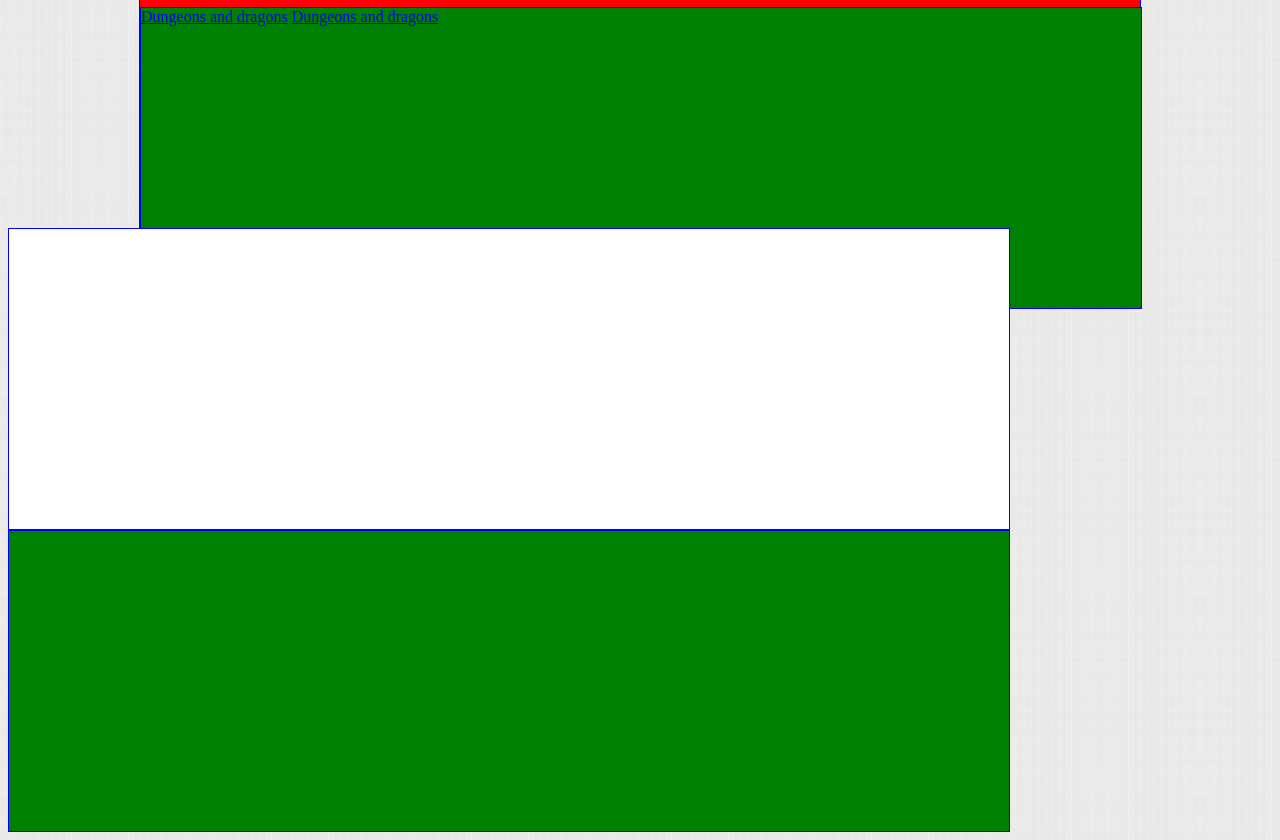
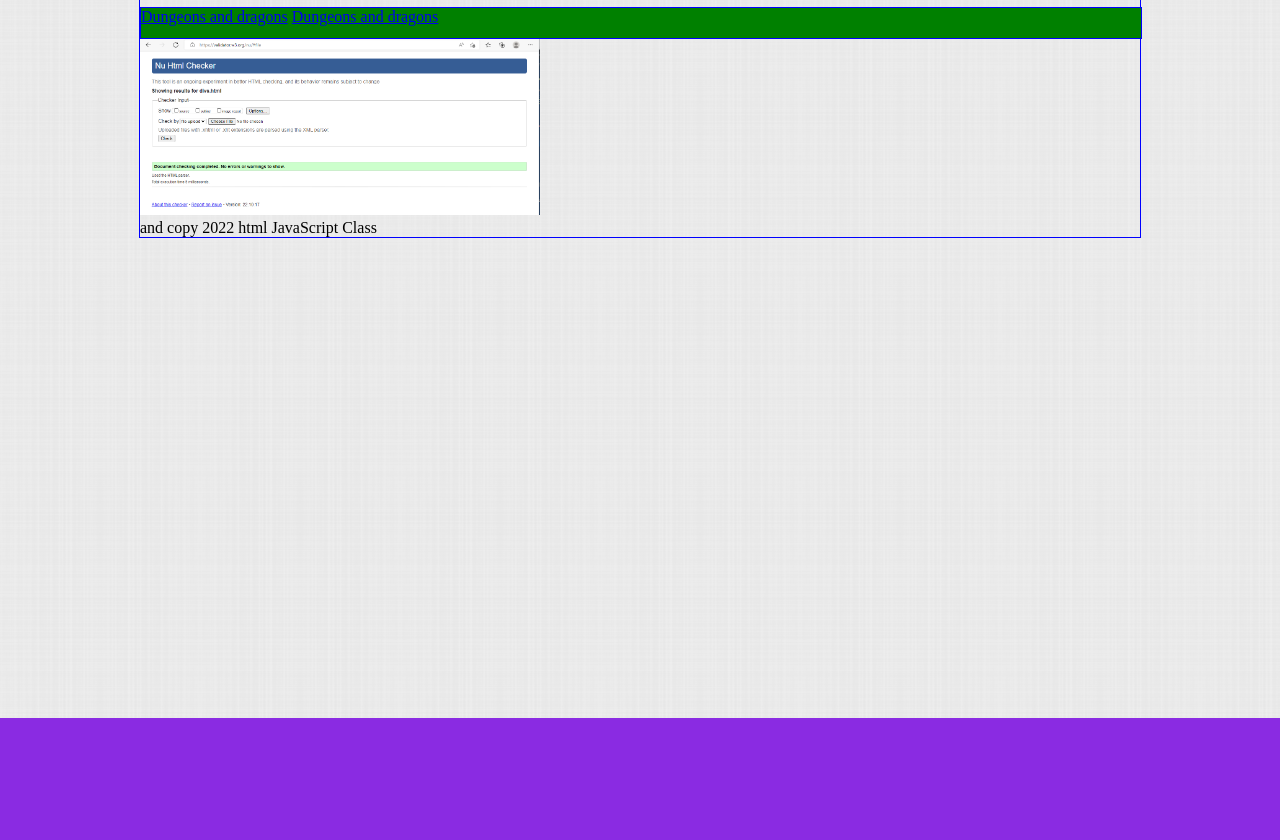
Before and after one commit to Kyshepard/HTMLJS202211, a plain HTML site: page Week3/DviDandClass/divs.html in a window 1280 px wide. Shown: the part 82-922 px from the top of the page. After the commit the page ends 800 px from the top, so only its background shows below. Drawn offline with Linux system fonts and the light colour scheme; files whose address does not match are found by name.

Commit message:
it working

```diff
--- a/Week3/DviDandClass/divs.html
+++ b/Week3/DviDandClass/divs.html
@@ -12,31 +12,30 @@
 
         }
         #container{
-            background-color: red;
             border: 1px solid blue;
             width: 1000px;
-            height: 300px;
             margin: auto;
         }
         .container{
             background-color: white;
             border: 1px solid blue;
             width: 1000px;
-            height: 300px;
         }
-        Div{
-            background-color: green;
-            border: 1px solid blue;
-            width: 1000px;
-            height: 300px;
-        }
+
             .nav{
                 background-color: green;
                 border: 1px solid blue;
                 width: 1000px;
-                height: 300px;
+                height: 30px;
+            }
+            .footer{
+                text-align: center;
+                color: blue;
 
-        }
+
+            }
+
+
     </style>
 </head>
 <body>
@@ -45,13 +44,10 @@
 <div class="nav">
     <a href="http://www.dndbeyond.com">Dungeons and dragons</a>
     <a href="http://www.chess.com">Dungeons and dragons</a>
-
-</div>
     </div>
-    <div class="container">
-
-    </div>
-    <div>
+    <img src="images/Capture.PNG" alt="Valadate website" width="400">
+    <div calss="footer">
+        and copy 2022 html JavaScript Class
     </div>
 </body>
 </html>
```
Also changed, not shown: Assignment2/index.html (+2 -2 lines), Assignment2/images/Wiisports.jpg (renamed from Assignment2/images/Wii sports.jpg), Week2/images/background.png (renamed from Week3/DviDandClass/Images/background.png), Week2/images/bio.jpg (renamed from Week3/DviDandClass/Images/bio.jpg), Week2/images/schools.jpg (renamed from Week3/DviDandClass/Images/schools.jpg), Week3/DviDandClass/Images/Capture.PNG (added).
